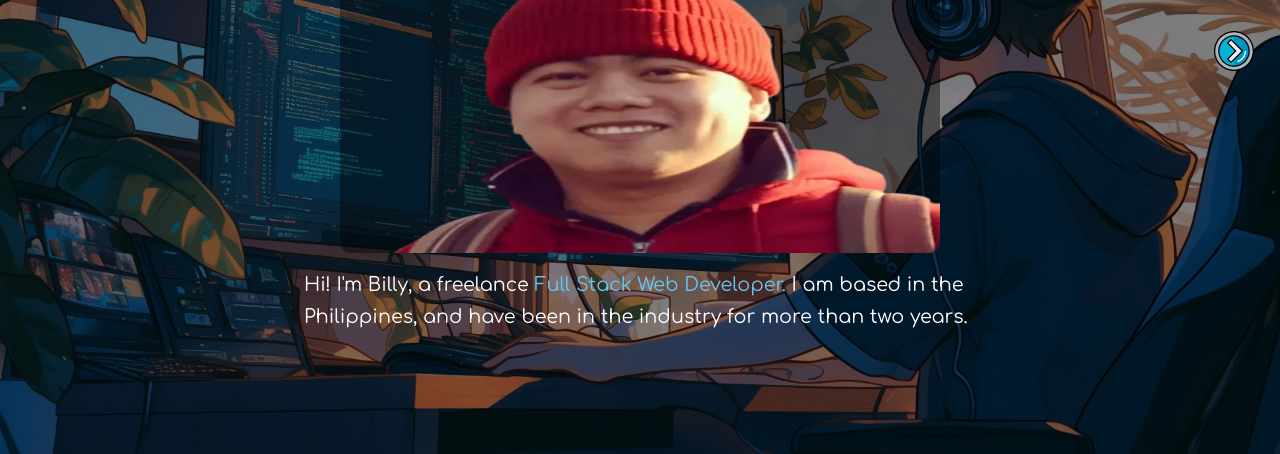
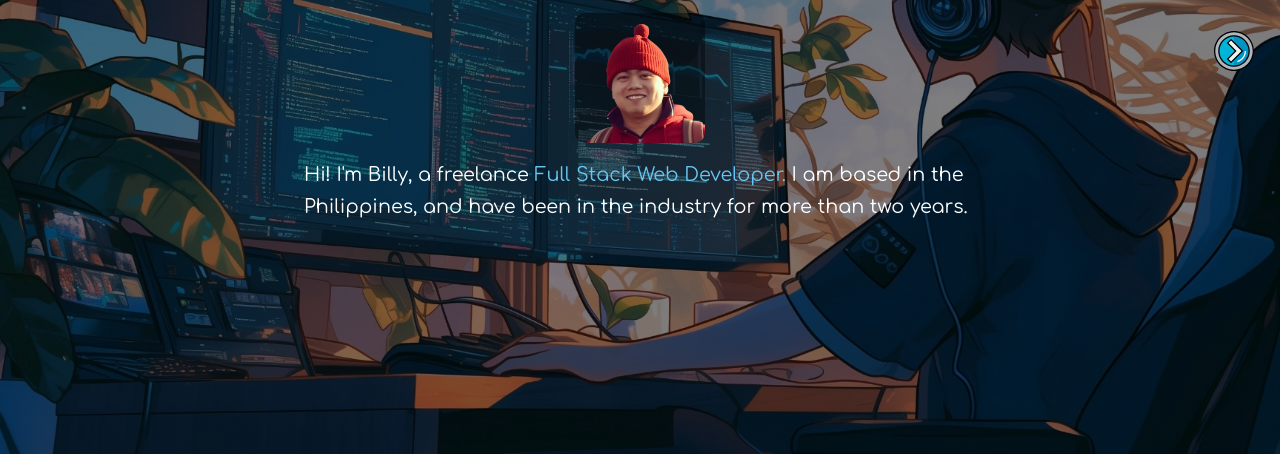
Before and after one commit to billyestella02/wdd131, a plain HTML site: page project/about.html in a window 1280 px wide. Shown: the part 301-755 px from the top of the page. Drawn offline with Linux system fonts and the light colour scheme.

Commit message:
changed target from images to project images

```diff
--- a/project/styles/slider-large.css
+++ b/project/styles/slider-large.css
@@ -16,7 +16,7 @@
         padding: 0;
     }
 
-    .slide img {
+    .slide .project-link img {
         width: 600px;
         height: 350px;
     }
```
